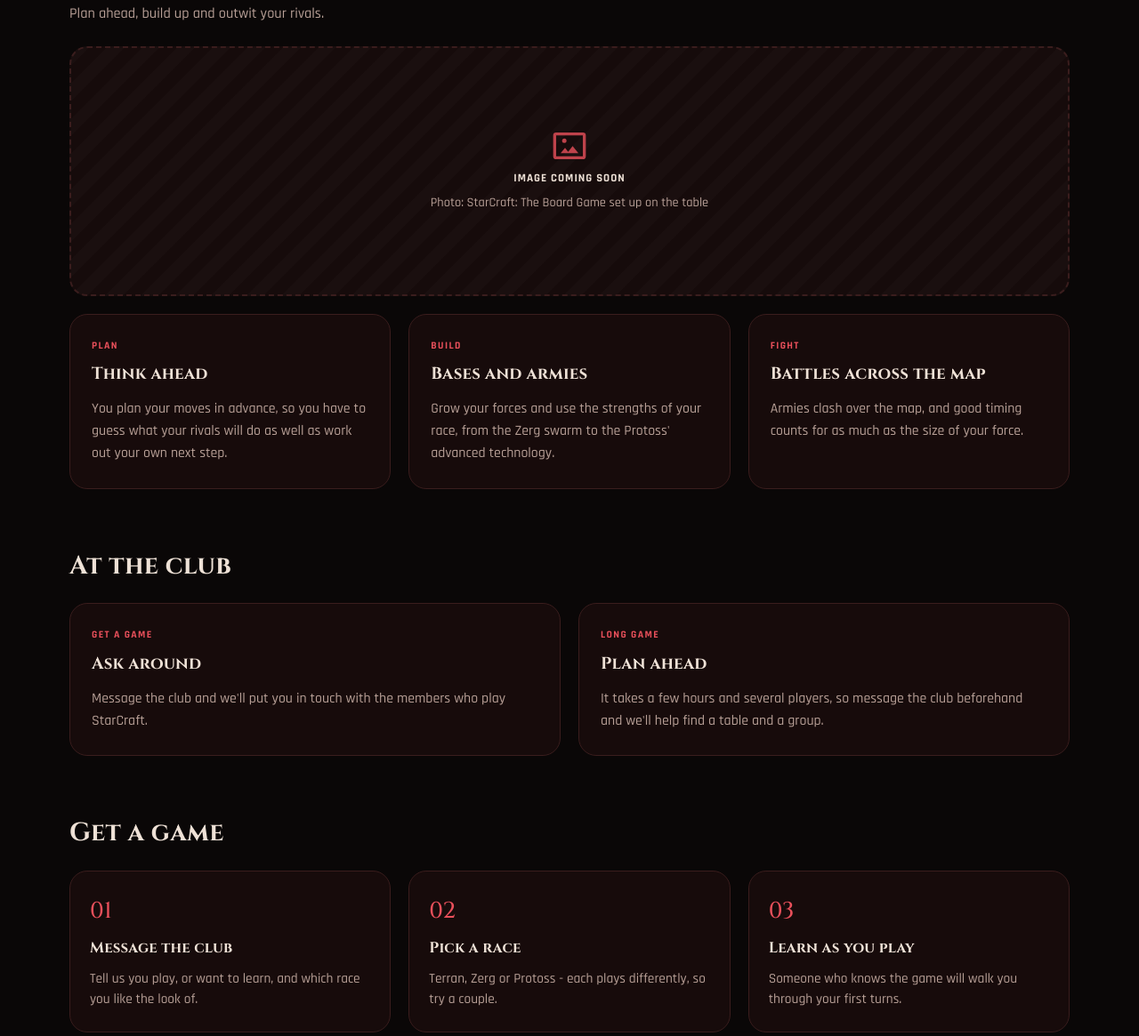
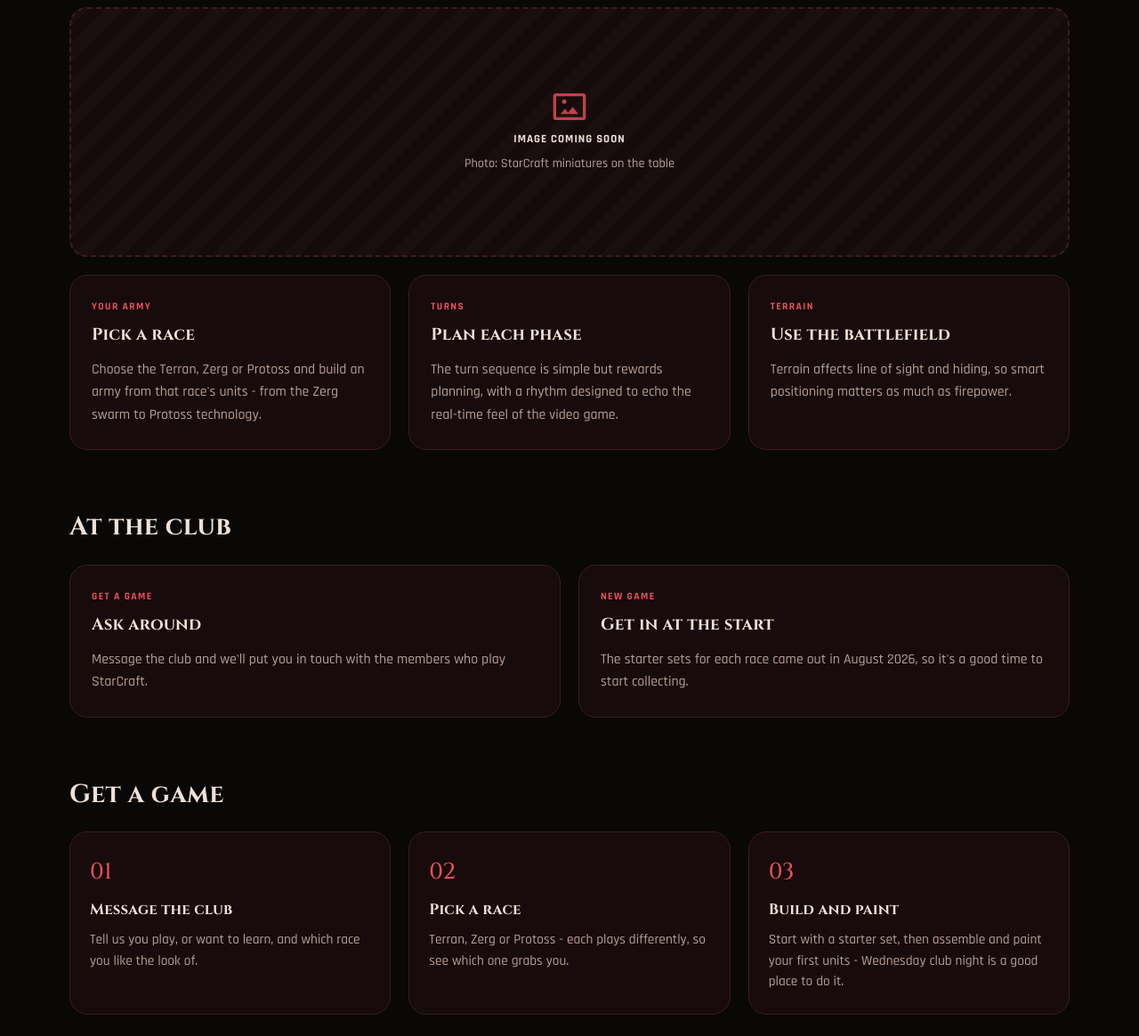
Before and after one commit to duncandesignza-dot/ecwarlords, a plain HTML site: page starcraft.html in a window 1280 px wide. Shown: the part 1635-2800 px from the top of the page at 89% size. Drawn offline with Linux system fonts and the light colour scheme.

Commit message:
StarCraft page: it is the Tabletop Miniatures Game (Archon Studio); use its logo
Rewrites the page, Games card and homepage tile for the miniatures game, with
the supplied logo.

Co-Authored-By: Claude Sonnet 5.5 <noreply@anthropic.com>
Claude-Session: https://claude.ai/code/session_014twF2QU888F1484qSfdWBD

```diff
--- a/starcraft.html
+++ b/starcraft.html
@@ -13,13 +13,13 @@
 <meta charset="UTF-8">
 <meta name="theme-color" content="#0a0707">
 <meta name="viewport" content="width=device-width, initial-scale=1, viewport-fit=cover">
-<title>StarCraft - The Board Game | EC Warlords</title>
-<meta name="description" content="StarCraft: The Board Game at the Eastern Cape Warlords in Gqeberha: the Terran, Zerg and Protoss, how it plays and how to get a game at the club.">
+<title>StarCraft - Tabletop Miniatures Game | EC Warlords</title>
+<meta name="description" content="StarCraft: Tabletop Miniatures Game at the Eastern Cape Warlords in Gqeberha: the Terran, Zerg and Protoss, how it plays and how to get a game.">
 <link rel="canonical" href="https://ecwarlords.co.za/starcraft">
 <meta property="og:type" content="website">
 <meta property="og:site_name" content="Eastern Cape Warlords">
-<meta property="og:title" content="StarCraft - The Board Game | Eastern Cape Warlords">
-<meta property="og:description" content="StarCraft: The Board Game at the Eastern Cape Warlords in Gqeberha: the Terran, Zerg and Protoss, how it plays and how to get a game at the club.">
+<meta property="og:title" content="StarCraft - Tabletop Miniatures Game | Eastern Cape Warlords">
+<meta property="og:description" content="StarCraft: Tabletop Miniatures Game at the Eastern Cape Warlords in Gqeberha: the Terran, Zerg and Protoss, how it plays and how to get a game.">
 <meta property="og:url" content="https://ecwarlords.co.za/starcraft">
 <meta property="og:image" content="https://ecwarlords.co.za/assets/og/starcraft.jpg">
 <meta property="og:image:width" content="1200">
@@ -27,8 +27,8 @@
 <meta property="og:image:alt" content="Eastern Cape Warlords crest">
 <meta property="og:locale" content="en_ZA">
 <meta name="twitter:card" content="summary_large_image">
-<meta name="twitter:title" content="StarCraft - The Board Game | Eastern Cape Warlords">
-<meta name="twitter:description" content="StarCraft: The Board Game at the Eastern Cape Warlords in Gqeberha: the Terran, Zerg and Protoss, how it plays and how to get a game at the club.">
+<meta name="twitter:title" content="StarCraft - Tabletop Miniatures Game | Eastern Cape Warlords">
+<meta name="twitter:description" content="StarCraft: Tabletop Miniatures Game at the Eastern Cape Warlords in Gqeberha: the Terran, Zerg and Protoss, how it plays and how to get a game.">
 <meta name="twitter:image" content="https://ecwarlords.co.za/assets/og/starcraft.jpg">
 <meta name="twitter:image:alt" content="Eastern Cape Warlords crest">
 <link rel="icon" href="assets/icons/favicon-32.png" sizes="32x32" type="image/png">
@@ -77,7 +77,7 @@
     <div class="wrap">
       <div class="eyebrow">STARCRAFT</div>
       <h1>Conquer the<br>Koprulu Sector.</h1>
-      <p>The tabletop board game of Blizzard's classic sci-fi strategy series - three races, one sector and a table full of rivals.</p>
+      <p>Blizzard's classic sci-fi strategy series on the tabletop - build an army of miniatures and fight as the Terran, Zerg or Protoss.</p>
     </div>
   </div>
 
@@ -87,11 +87,11 @@
       <div class="gp-intro reveal">
         <div>
           <h2>What is StarCraft?</h2>
-          <p>StarCraft: The Board Game is Fantasy Flight Games' tabletop version of Blizzard's StarCraft. Each player leads the Terran, the Zerg or the Protoss, building bases, raising armies and fighting rivals across the map.</p>
-          <p>It's a <strong>big strategy game built for several players</strong>, so it works best as an evening's main event.</p>
-          <ul class="gp-facts"><li><b>Publisher</b> Fantasy Flight Games</li><li><b>Players</b> 2-6</li><li><b>Game time</b> Several hours</li><li><b>Style</b> Strategy board game</li></ul>
+          <p>StarCraft: Tabletop Miniatures Game is a two-player wargame from Archon Studio, made under licence from Blizzard Entertainment. You collect and paint an army of miniatures and take command of the Terran, the Zerg or the Protoss.</p>
+          <p>The rules are designed to capture the feel of the real-time strategy video game, with <strong>tactical planning in every turn</strong>.</p>
+          <ul class="gp-facts"><li><b>Publisher</b> Archon Studio</li><li><b>Players</b> 2</li><li><b>Game time</b> 1-2 hours</li><li><b>Style</b> Sci-fi miniatures</li></ul>
         </div>
-        <svg class="gp-logo gp-icon" aria-hidden="true" focusable="false"><use href="#ico-dice"/></svg>
+        <img class="gp-logo" src="assets/starcraft-tmg-logo.webp" alt="StarCraft Tabletop Miniatures Game logo">
       </div>
 
       <h2 class="gp-sub">The setting</h2>
@@ -111,23 +111,23 @@
       </div>
 
       <h2 class="gp-sub">How it plays</h2>
-      <p class="gp-lead">Plan ahead, build up and outwit your rivals.</p>
-      <figure class="gp-ph reveal" role="img" aria-label="Image coming soon: Photo: StarCraft: The Board Game set up on the table"><!-- IMAGE PLACEHOLDER: Photo: StarCraft: The Board Game set up on the table --><svg aria-hidden="true" viewBox="0 0 24 24"><path fill="currentColor" d="M21 5v14H3V5h18m0-2H3a2 2 0 00-2 2v14a2 2 0 002 2h18a2 2 0 002-2V5a2 2 0 00-2-2zm-6.9 9.1l-3 3.9-2.1-2.6L6 17h12l-3.9-4.9zM8.5 10A1.5 1.5 0 107 8.5 1.5 1.5 0 008.5 10z"/></svg><span>Image coming soon</span><small>Photo: StarCraft: The Board Game set up on the table</small></figure>
+      <p class="gp-lead">Miniatures, terrain and tactical planning.</p>
+      <figure class="gp-ph reveal" role="img" aria-label="Image coming soon: Photo: StarCraft miniatures on the table"><!-- IMAGE PLACEHOLDER: Photo: StarCraft miniatures on the table --><svg aria-hidden="true" viewBox="0 0 24 24"><path fill="currentColor" d="M21 5v14H3V5h18m0-2H3a2 2 0 00-2 2v14a2 2 0 002 2h18a2 2 0 002-2V5a2 2 0 00-2-2zm-6.9 9.1l-3 3.9-2.1-2.6L6 17h12l-3.9-4.9zM8.5 10A1.5 1.5 0 107 8.5 1.5 1.5 0 008.5 10z"/></svg><span>Image coming soon</span><small>Photo: StarCraft miniatures on the table</small></figure>
       <div class="gp-grid three reveal stagger">
         <div class="gp-card">
-          <div class="gp-kicker">Plan</div>
-          <h3>Think ahead</h3>
-          <p>You plan your moves in advance, so you have to guess what your rivals will do as well as work out your own next step.</p>
+          <div class="gp-kicker">Your army</div>
+          <h3>Pick a race</h3>
+          <p>Choose the Terran, Zerg or Protoss and build an army from that race's units - from the Zerg swarm to Protoss technology.</p>
         </div>
         <div class="gp-card">
-          <div class="gp-kicker">Build</div>
-          <h3>Bases and armies</h3>
-          <p>Grow your forces and use the strengths of your race, from the Zerg swarm to the Protoss' advanced technology.</p>
+          <div class="gp-kicker">Turns</div>
+          <h3>Plan each phase</h3>
+          <p>The turn sequence is simple but rewards planning, with a rhythm designed to echo the real-time feel of the video game.</p>
         </div>
         <div class="gp-card">
-          <div class="gp-kicker">Fight</div>
-          <h3>Battles across the map</h3>
-          <p>Armies clash over the map, and good timing counts for as much as the size of your force.</p>
+          <div class="gp-kicker">Terrain</div>
+          <h3>Use the battlefield</h3>
+          <p>Terrain affects line of sight and hiding, so smart positioning matters as much as firepower.</p>
         </div>
       </div>
 
@@ -139,17 +139,17 @@
           <p>Message the club and we'll put you in touch with the members who play StarCraft.</p>
         </div>
         <div class="gp-card">
-          <div class="gp-kicker">Long game</div>
-          <h3>Plan ahead</h3>
-          <p>It takes a few hours and several players, so message the club beforehand and we'll help find a table and a group.</p>
+          <div class="gp-kicker">New game</div>
+          <h3>Get in at the start</h3>
+          <p>The starter sets for each race came out in August 2026, so it's a good time to start collecting.</p>
         </div>
       </div>
 
       <h2 class="gp-sub">Get a game</h2>
       <div class="gp-steps reveal stagger">
         <div class="gp-step"><h3>Message the club</h3><p>Tell us you play, or want to learn, and which race you like the look of.</p></div>
-        <div class="gp-step"><h3>Pick a race</h3><p>Terran, Zerg or Protoss - each plays differently, so try a couple.</p></div>
-        <div class="gp-step"><h3>Learn as you play</h3><p>Someone who knows the game will walk you through your first turns.</p></div>
+        <div class="gp-step"><h3>Pick a race</h3><p>Terran, Zerg or Protoss - each plays differently, so see which one grabs you.</p></div>
+        <div class="gp-step"><h3>Build and paint</h3><p>Start with a starter set, then assemble and paint your first units - Wednesday club night is a good place to do it.</p></div>
       </div>
 
       <div class="gp-note reveal">
```
Also changed, not shown: games.html (+3 -3 lines), index.html (+1 -1 lines), assets/starcraft-tmg-logo.webp (added).
